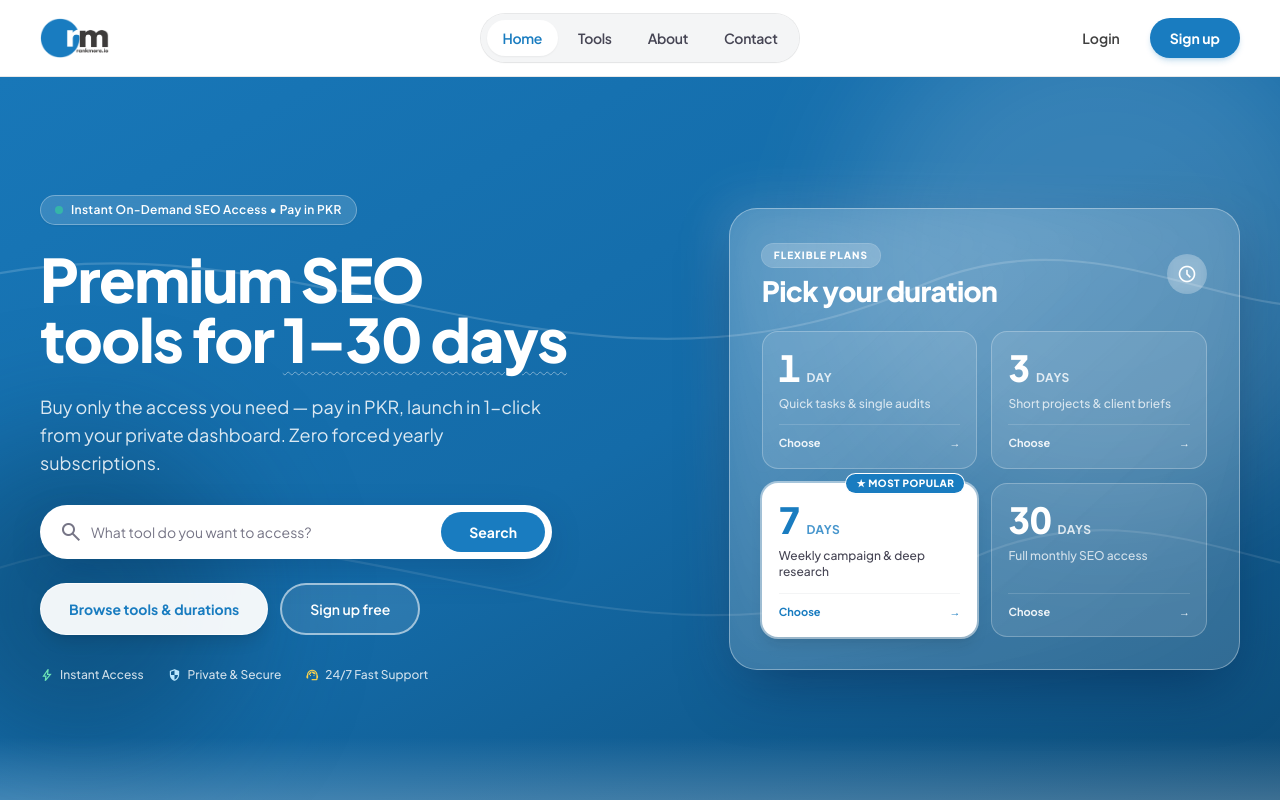
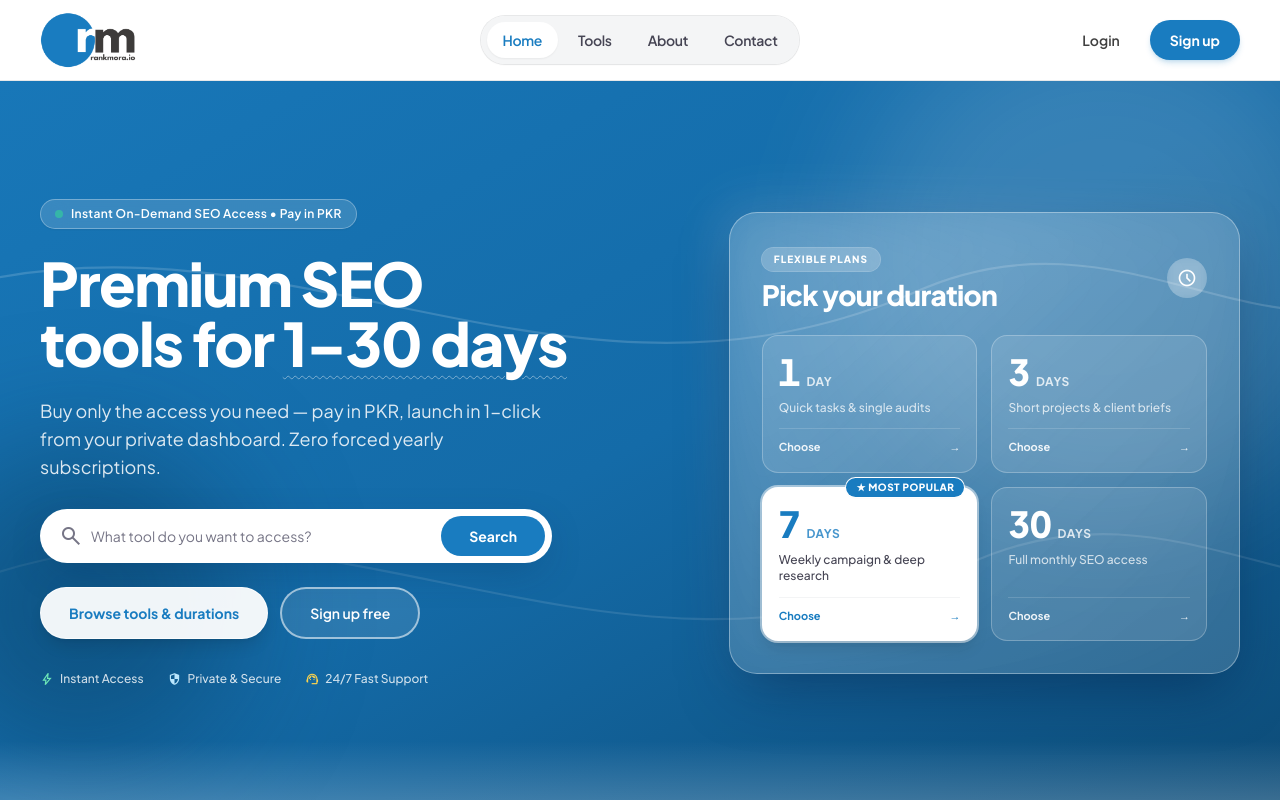
Before and after one commit to devsynxoffical/TOOLS, a Next.js app: page / in a window 1280 px wide. Shown: the top 800 px of the page. Built offline with nearby package versions, Linux system fonts and the light colour scheme; no server answers.

Commit message:
feat(brand): enlarge logo size and enhance resolution

```diff
--- a/components/layout/Footer.tsx
+++ b/components/layout/Footer.tsx
@@ -30,7 +30,7 @@ export function Footer() {
         <div className="grid grid-cols-1 gap-10 sm:grid-cols-2 lg:grid-cols-12 lg:gap-8">
           <div className="lg:col-span-4">
             <div className="flex items-center">
-              <Logo showText variant="collab" />
+              <Logo showText variant="collab" size="xl" />
             </div>
             <p className="mt-4 max-w-xs text-sm leading-relaxed text-white/75">
               Professional SEO tool access for freelancers and agencies. Pay per
--- a/components/layout/Logo.tsx
+++ b/components/layout/Logo.tsx
@@ -6,35 +6,46 @@ import Link from "next/link";
 type LogoProps = {
   showText?: boolean;
   className?: string;
-  variant?: "default" | "light" | "collab" | "dashboard";
+  imageClassName?: string;
+  variant?: "default" | "light" | "collab" | "dashboard" | "dark";
+  size?: "sm" | "md" | "lg" | "xl";
   href?: string;
   onClick?: () => void;
 };
 
-
+const SIZE_CLASSES: Record<NonNullable<LogoProps["size"]>, string> = {
+  sm: "h-8 sm:h-9",
+  md: "h-10 sm:h-11",
+  lg: "h-12 sm:h-13 lg:h-14",
+  xl: "h-14 sm:h-16 lg:h-20",
+};
 
 export function Logo({
   className = "",
+  imageClassName = "",
   variant = "default",
+  size = "lg",
   href = "/",
   onClick,
 }: LogoProps) {
   const isLightVariant = variant === "light" || variant === "dashboard";
   const src = isLightVariant ? "/rm-logo-on-light.png" : "/rm-logo-on-dark.png";
+  const sizeClass = SIZE_CLASSES[size] ?? SIZE_CLASSES.lg;
 
   return (
     <Link
       href={href}
       onClick={onClick}
-      className={`group inline-flex items-center transition-opacity hover:opacity-90 ${className}`}
+      className={`group inline-flex items-center transition-all duration-200 hover:opacity-95 active:scale-[0.99] ${className}`}
       aria-label="Rankmora home"
     >
       <Image
         src={src}
         alt="Rankmora"
-        width={180}
-        height={50}
-        className="h-9 w-auto object-contain sm:h-10 transition-transform duration-200 group-hover:scale-[1.02]"
+        width={300}
+        height={175}
+        quality={100}
+        className={`${sizeClass} w-auto object-contain transition-transform duration-200 group-hover:scale-[1.03] ${imageClassName}`}
         priority
       />
     </Link>
--- a/components/layout/NavbarClient.tsx
+++ b/components/layout/NavbarClient.tsx
@@ -25,9 +25,9 @@ export function NavbarClient({ isLoggedIn, isAdmin = false }: NavbarClientProps)
 
   return (
     <header className="relative z-50 w-full">
-      <nav className="mx-auto grid h-[4.25rem] max-w-container grid-cols-[1fr_auto_1fr] items-center gap-3 px-4 sm:h-[4.75rem] sm:px-6 lg:px-10">
+      <nav className="mx-auto grid h-[4.5rem] max-w-container grid-cols-[1fr_auto_1fr] items-center gap-3 px-4 sm:h-20 sm:px-6 lg:px-10">
         <div className="justify-self-start flex items-center">
-          <Logo variant="light" showText />
+          <Logo variant="light" size="lg" showText />
         </div>
 
         <div className="hidden items-center gap-1 rounded-full bg-neutral-100/90 p-1.5 ring-1 ring-neutral-200/80 md:flex shadow-sm">
```
Also changed, not shown: 1 other file (tests, documents, lock files or other folders).
